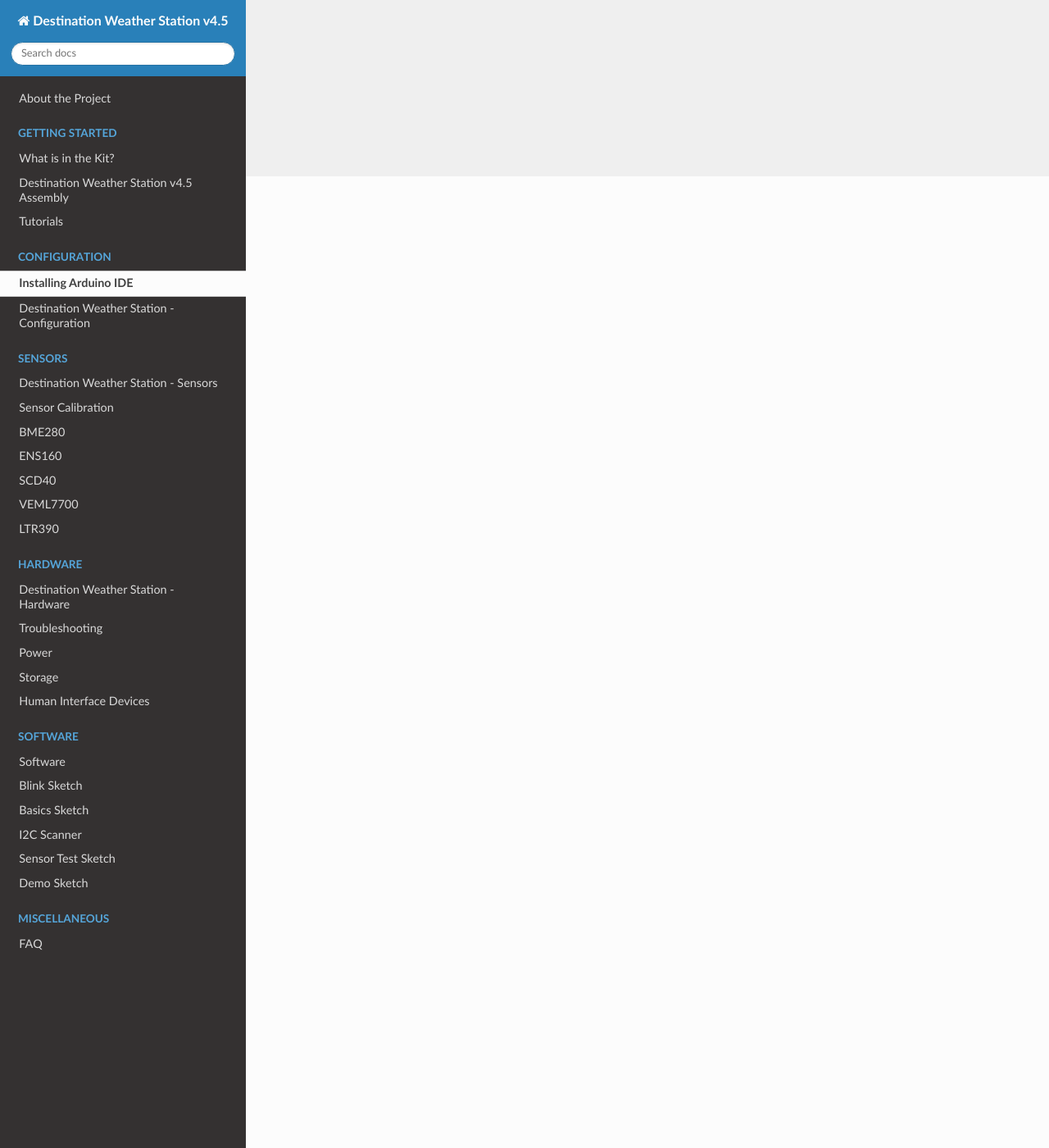
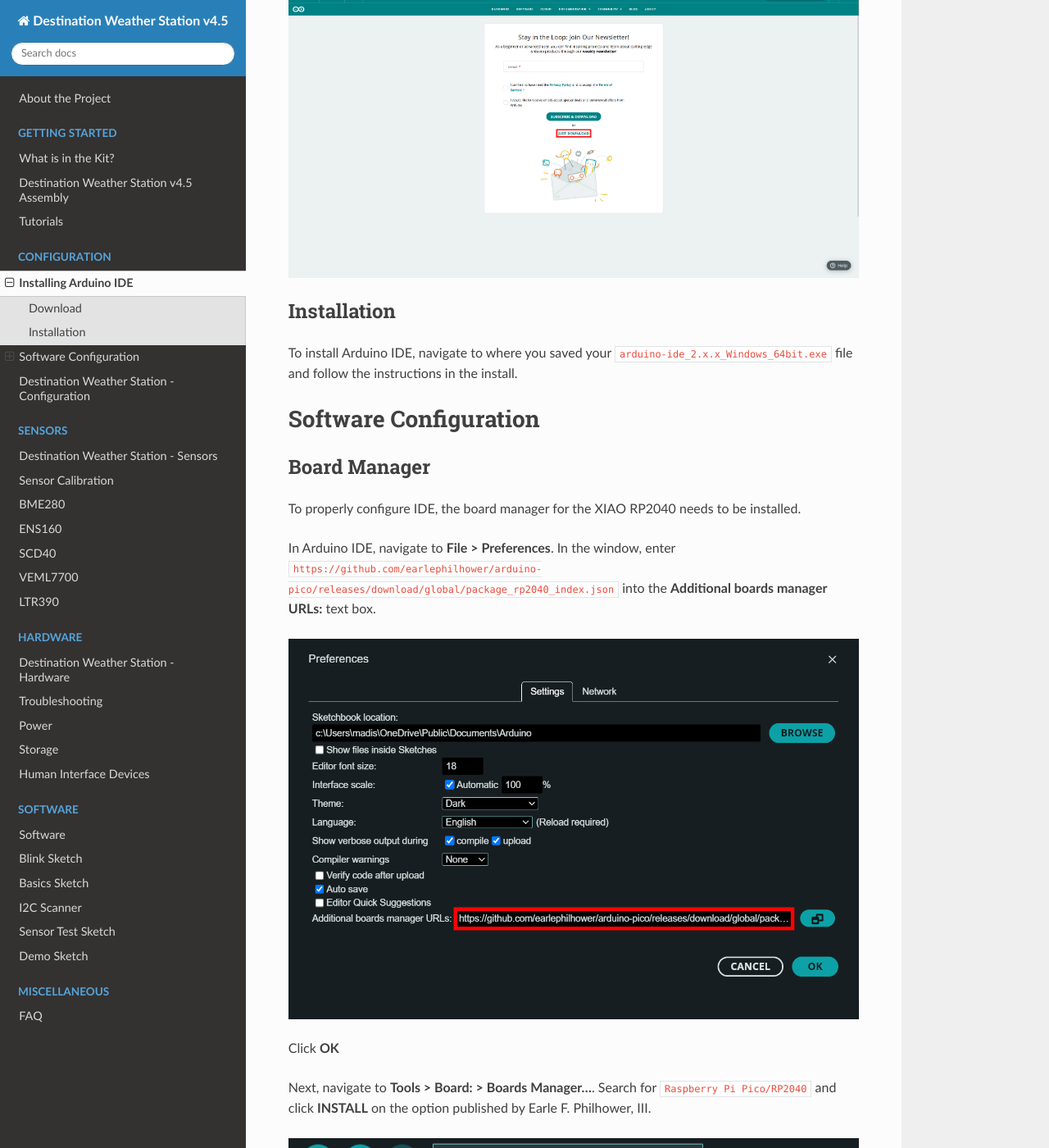
Before and after one commit to Destination-SPACE/DS-Weather-Station-V4.5, a Sphinx documentation site: the page built from docs/software/install-arduino-ide.rst, in a window 1280 px wide and 1400 px high, scrolled down 1185 px. Shown: the whole window at 82% size. Built offline with Sphinx 7.4.7 and the Read the Docs theme 2.0.0, drawn with Linux system fonts in a browser that asks for light colours; pages that are not in the unit, such as notebooks, are missing from menus; some of the changed text lies outside the part shown.

Commit message:
install arduino ide changes

```diff
--- a/docs/hardware/hid.rst
+++ b/docs/hardware/hid.rst
@@ -16,4 +16,4 @@
 Human Interface Devices
 =======================
 
-Coming soon!
+On the Destination Weather Station there are 4 buttons, which are the primary way to interact with the device. These buttons are each labeled with arrows ↑, ↓, ←, →. These buttons are used to scroll through the menus and to switch between the different data displays.
--- a/docs/software/install-arduino-ide.rst
+++ b/docs/software/install-arduino-ide.rst
@@ -16,4 +16,63 @@
 Installing Arduino IDE
 ======================
 
-Coming soon!
+To program the Destination Weather Station, you will need to download and install Arduino IDE.
+
+Download
+~~~~~~~~
+
+To begin, navigate to https://www.arduino.cc/en/software.
+
+Click ``Windows Win 10 and newer, 64 bits`` under the most recent version of IDE. This may be different than the screenshot below
+
+.. image:: ../assets/arduino-ide-download-page.png
+      :target: install-arduino-ide.html
+
+When the page loads, click next
+
+.. image:: ../assets/arduino-ide-just-download-1.png
+      :target: install-arduino-ide.html
+
+.. image:: ../assets/arduino-ide-just-download-2.png
+      :target: install-arduino-ide.html
+
+Installation
+~~~~~~~~~~~~
+
+To install Arduino IDE, navigate to where you saved your ``arduino-ide_2.x.x_Windows_64bit.exe`` file and follow the instructions in the install.
+
+Software Configuration
+======================
+
+Board Manager
+~~~~~~~~~~~~~
+
+To properly configure IDE, the board manager for the XIAO RP2040 needs to be installed.
+
+In Arduino IDE, navigate to **File > Preferences**. In the window, enter ``https://github.com/earlephilhower/arduino-pico/releases/download/global/package_rp2040_index.json`` into the **Additional boards manager URLs:** text box.
+
+.. image:: ../assets/arduino-ide-preferences.png
+      :target: install-arduino-ide.html
+
+Click **OK**
+
+Next, navigate to **Tools > Board: > Boards Manager...**. Search for ``Raspberry Pi Pico/RP2040`` and click **INSTALL** on the option published by Earle F. Philhower, III.
+
+.. image:: ../assets/arduino-ide-boards-manager.png
+      :target: install-arduino-ide.html
+
+Code Libraries
+~~~~~~~~~~~~~~
+
+Several libraries are needed  to upload code to the weather station.
+
+To install these libraries, navigate to **Tools > Manage Libraries...**
+
+In the search box enter the following library names and install each including any required dependancies.
+
+* ``Adafruit BME280 Library``
+* ``Adafruit LTR390 Library``
+* ``Adafruit SSD1306``
+* ``Adafruit VEML7700 Library``
+* ``ENS160 - Adafruit Fork``
+* ``Sensirion I2C SCD4x``
```
